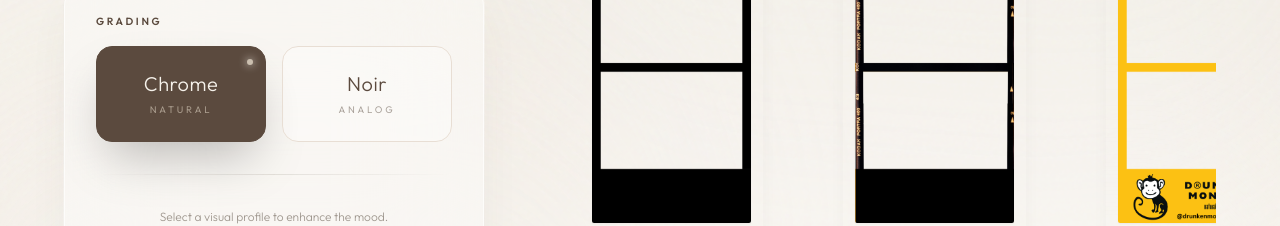
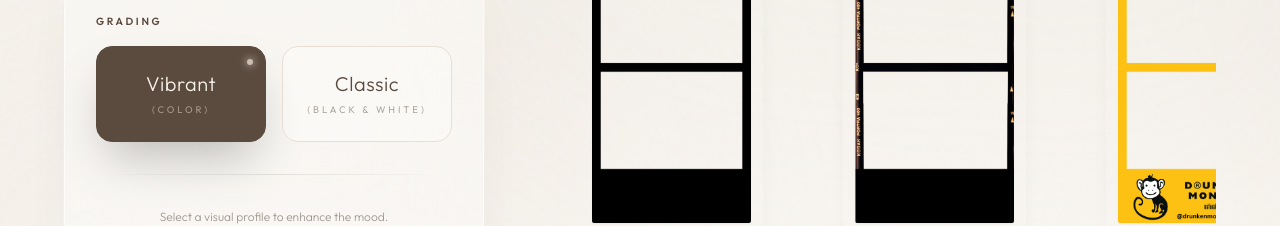
Before and after one commit to Abhi7482/Polaris, a React (Vite) app in the folder frontend/: page /options in a window 1280 px wide. Shown: the part 345-571 px from the top of the page. Built offline with nearby package versions, Linux system fonts and the light colour scheme; no server answers.

Commit message:
Fix SDK build_request arguments

```diff
--- a/frontend/src/components/CameraPreview.jsx
+++ b/frontend/src/components/CameraPreview.jsx
@@ -2,7 +2,7 @@ import React, { useState } from 'react';
 import { motion } from 'framer-motion';
 import API_URL from '../config';
 
-const CameraPreview = ({ isCapturing }) => {
+const CameraPreview = ({ isCapturing, filterType = 'color' }) => {
     const [streamUrl, setStreamUrl] = useState(`${API_URL}/camera/stream`);
     const [error, setError] = useState(false);
 
@@ -17,6 +17,9 @@ const CameraPreview = ({ isCapturing }) => {
                     src={streamUrl}
                     alt="Live Camera Feed"
                     className="w-full h-full object-cover transform scale-x-[-1]" // Mirror effect
+                    style={{
+                        filter: filterType === 'bw' ? 'grayscale(100%) contrast(1.1)' : 'none'
+                    }}
                     onError={handleError}
                 />
             ) : (
--- a/frontend/src/pages/Capture.jsx
+++ b/frontend/src/pages/Capture.jsx
@@ -64,7 +64,7 @@ const Capture = () => {
             {/* Left: Camera Feed */}
             <div className="flex-1 relative rounded-[2.5rem] overflow-hidden shadow-2xl border-8 border-white/20 glass-intense">
                 {/* 1. Camera Feed */}
-                <CameraPreview isCapturing={isCapturing} />
+                <CameraPreview isCapturing={isCapturing} filterType={filter} />
 
                 {/* 2. Live Frame Overlay */}
                 {/* Live Frame Overlay Removed as per user request */}
--- a/frontend/src/pages/Options.jsx
+++ b/frontend/src/pages/Options.jsx
@@ -134,14 +134,14 @@ const Options = () => {
 
                             <div className="grid grid-cols-2 gap-4">
                                 <TiltButton
-                                    title="Chrome"
-                                    subtitle="Natural"
+                                    title="Vibrant"
+                                    subtitle="(Color)"
                                     isSelected={options.filter === 'color'}
                                     onClick={() => handleOptionSelect('filter', 'color')}
                                 />
                                 <TiltButton
-                                    title="Noir"
-                                    subtitle="Analog"
+                                    title="Classic"
+                                    subtitle="(Black & White)"
                                     isSelected={options.filter === 'bw'}
                                     onClick={() => handleOptionSelect('filter', 'bw')}
                                 />
```
